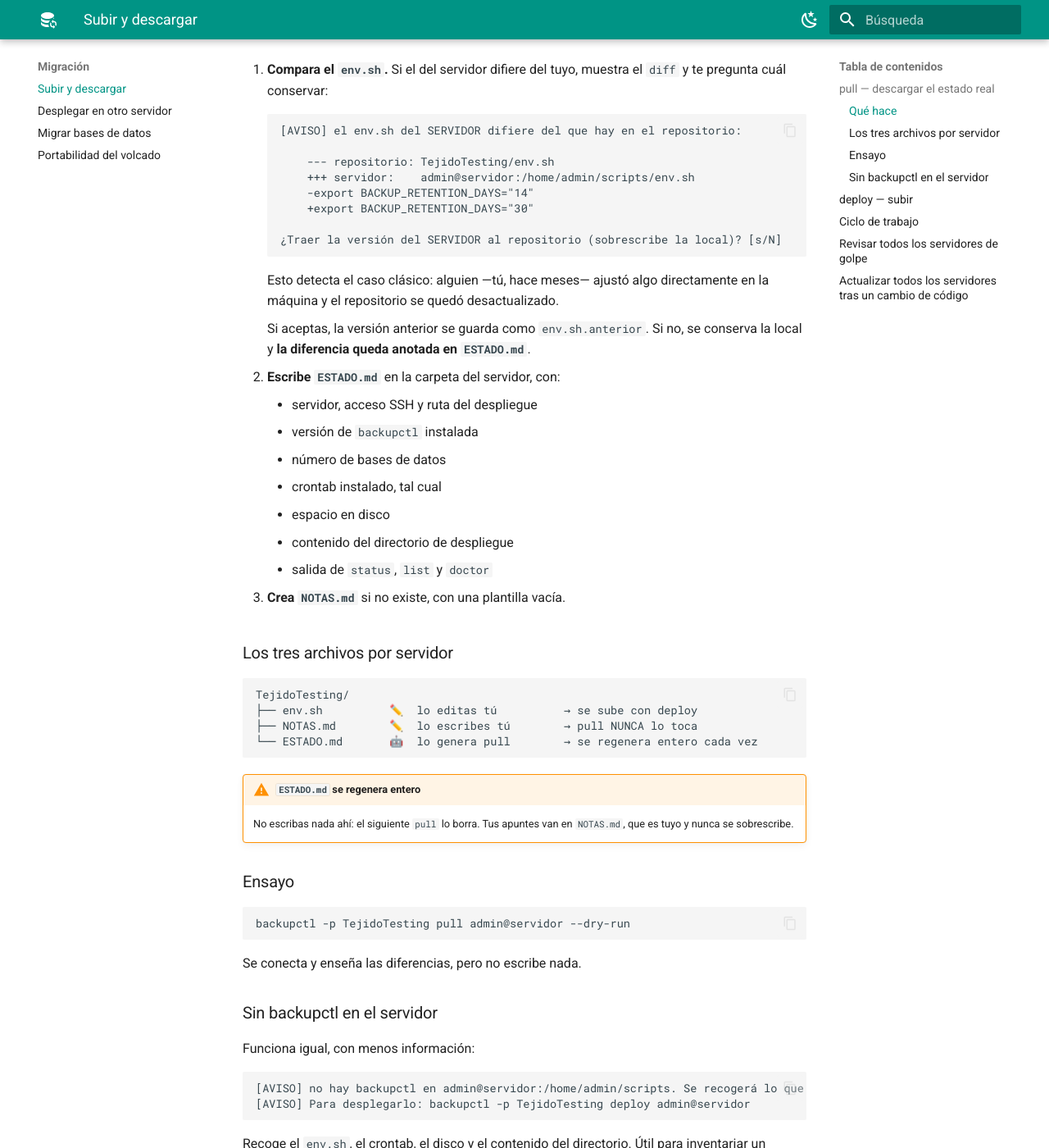
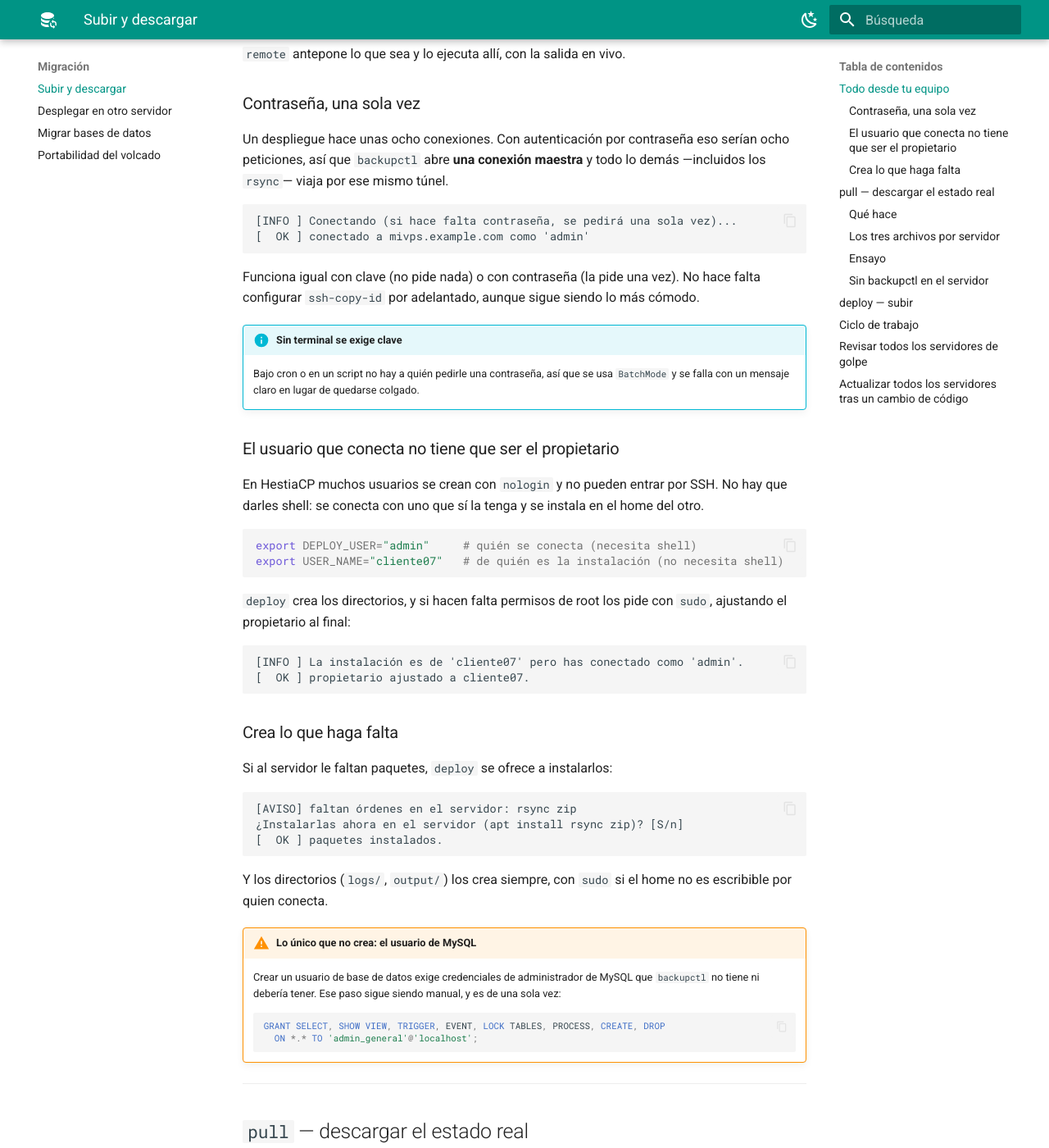
Before and after one commit to vmorantes/ServersBackupsPersonalUtility, an MkDocs documentation site: the page built from docs/migracion/despliegues.md, in a window 1280 px wide and 1400 px high, scrolled down 815 px. Shown: the whole window at 82% size. Built offline with MkDocs 1.6.1 and Material for MkDocs 9.7.7, drawn with Linux system fonts in a browser that asks for light colours; some of the changed text lies outside the part shown.

Commit message:
Despliegue completo desde local: una conexión, contraseña opcional, orden remote
Tres limitaciones que hacían falso el "todo desde tu equipo".

Un despliegue abre unas ocho conexiones SSH. Con autenticación por contraseña
eso eran ocho peticiones de contraseña, así que en la práctica obligaba a
configurar claves. Ahora se usa multiplexión de OpenSSH: una conexión maestra
donde se autentica UNA vez, y el resto de órdenes y los rsync viajan por ese
túnel. Funciona igual con clave (no pide nada) o con contraseña (la pide una
vez). Sin terminal se mantiene BatchMode, porque no hay a quién preguntarle.
De paso es más rápido: no hay handshake por orden.

Se exigía que el usuario propietario tuviera shell, cosa que en HestiaCP obliga
a cambiarle el acceso. Ya no: DEPLOY_USER es quien se conecta y USER_NAME de
quién es la instalación. Se puede entrar como admin e instalar en el home de un
usuario con nologin; deploy crea los directorios, con sudo si el home no es
escribible, y ajusta el propietario al final.

Faltaba poder operar el servidor sin abrir SSH a mano. Nueva orden `remote`:
antepone cualquier orden y la ejecuta allí con la salida en vivo. Las que
necesitan root en el destino (restic, cron --install/--remove) se detectan y se
lanzan con sudo solas.

deploy además ofrece instalar los paquetes que falten en lugar de limitarse a
informar. Lo único que sigue siendo manual es el usuario de MySQL, que exige
credenciales de administrador que backupctl no tiene ni debería tener.

Nota: la multiplexión no se ha podido probar contra un servidor SSH real —esta
máquina no tiene uno—, solo los caminos de código.

Co-Authored-By: Claude Opus 5 (1M context) <noreply@anthropic.com>

````diff
--- a/docs/migracion/despliegues.md
+++ b/docs/migracion/despliegues.md
@@ -12,8 +12,85 @@ graph LR
 |---|---|---|
 | `deploy` | repo → servidor | `bin/`, `lib/` y el `env.sh` del perfil |
 | `pull` | servidor → repo | El `env.sh` real y una foto del estado (`ESTADO.md`) |
+| `remote` | — | Ejecuta cualquier orden **en** el servidor, desde tu equipo |
 
-Ninguna de las dos toca los respaldos ni los logs del servidor.
+Ninguna toca los respaldos ni los logs del servidor.
+
+## Todo desde tu equipo
+
+No hace falta abrir una sesión SSH ni recordar rutas:
+
+```bash
+backupctl -p MiVPS remote status
+backupctl -p MiVPS remote backup
+backupctl -p MiVPS remote verify --restore-test tienda --with-data
+backupctl -p MiVPS remote cron --install       # detecta que necesita sudo
+backupctl -p MiVPS remote logs --errors
+```
+
+`remote` antepone lo que sea y lo ejecuta allí, con la salida en vivo.
+
+### Contraseña, una sola vez
+
+Un despliegue hace unas ocho conexiones. Con autenticación por contraseña eso
+serían ocho peticiones, así que `backupctl` abre **una conexión maestra** y todo
+lo demás —incluidos los `rsync`— viaja por ese mismo túnel.
+
+```
+[INFO ] Conectando (si hace falta contraseña, se pedirá una sola vez)...
+[  OK ] conectado a mivps.example.com como 'admin'
+```
+
+Funciona igual con clave (no pide nada) o con contraseña (la pide una vez). No
+hace falta configurar `ssh-copy-id` por adelantado, aunque sigue siendo lo más
+cómodo.
+
+!!! info "Sin terminal se exige clave"
+    Bajo cron o en un script no hay a quién pedirle una contraseña, así que se
+    usa `BatchMode` y se falla con un mensaje claro en lugar de quedarse
+    colgado.
+
+### El usuario que conecta no tiene que ser el propietario
+
+En HestiaCP muchos usuarios se crean con `nologin` y no pueden entrar por SSH.
+No hay que darles shell: se conecta con uno que sí la tenga y se instala en el
+home del otro.
+
+```bash
+export DEPLOY_USER="admin"     # quién se conecta (necesita shell)
+export USER_NAME="cliente07"   # de quién es la instalación (no necesita shell)
+```
+
+`deploy` crea los directorios, y si hacen falta permisos de root los pide con
+`sudo`, ajustando el propietario al final:
+
+```
+[INFO ] La instalación es de 'cliente07' pero has conectado como 'admin'.
+[  OK ] propietario ajustado a cliente07.
+```
+
+### Crea lo que haga falta
+
+Si al servidor le faltan paquetes, `deploy` se ofrece a instalarlos:
+
+```
+[AVISO] faltan órdenes en el servidor: rsync zip
+¿Instalarlas ahora en el servidor (apt install rsync zip)? [S/n]
+[  OK ] paquetes instalados.
+```
+
+Y los directorios (`logs/`, `output/`) los crea siempre, con `sudo` si el home
+no es escribible por quien conecta.
+
+!!! warning "Lo único que no crea: el usuario de MySQL"
+    Crear un usuario de base de datos exige credenciales de administrador de
+    MySQL que `backupctl` no tiene ni debería tener. Ese paso sigue siendo
+    manual, y es de una sola vez:
+
+    ```sql
+    GRANT SELECT, SHOW VIEW, TRIGGER, EVENT, LOCK TABLES, PROCESS, CREATE, DROP
+      ON *.* TO 'admin_general'@'localhost';
+    ```
 
 ---
 
--- a/docs/todo-de-una-vez.md
+++ b/docs/todo-de-una-vez.md
@@ -44,25 +44,32 @@ backupctl -p MiVPS config --check
 Tres cosas, y solo tres.
 
 ```bash
-# 1. Acceso SSH por clave
-ssh-copy-id admin@mivps.example.com
-ssh admin@mivps.example.com 'hostname'    # debe entrar y darte una shell
+# 1. Un usuario con acceso SSH. Vale contraseña; no hace falta clave.
+ssh admin@mivps.example.com 'hostname'
 ```
 
+!!! tip "Con clave es más cómodo, pero no obligatorio"
+    `backupctl` abre una conexión maestra y pide la contraseña **una sola vez**
+    para todo el despliegue. Si prefieres no escribirla nunca:
+    `ssh-copy-id admin@mivps.example.com`
+
 !!! warning "Si entra y cierra al instante"
-    Los usuarios de HestiaCP se crean a menudo con `nologin`. Actívalo en el
-    panel (**Usuarios → SSH Access → bash**) o:
+    Ese usuario tiene `nologin`, habitual en HestiaCP. **No hace falta darle
+    shell**: conéctate con uno que sí la tenga (`admin` o `root`) y pon en
+    `env.sh`:
 
     ```bash
-    sudo v-change-user-shell admin bash
+    export DEPLOY_USER="admin"      # quién se conecta
+    export USER_NAME="cliente07"    # de quién es la instalación
     ```
 
+    `deploy` ajusta el propietario al final.
+
 ```bash
-# 2. Paquetes que faltan en una instalación mínima
-ssh admin@mivps.example.com 'sudo apt update && sudo apt install -y zip unzip rsync'
+# 2. Paquetes: NO hace falta hacerlo a mano.
+#    deploy detecta lo que falta y se ofrece a instalarlo.
 
-# 3. Usuario de MySQL con permisos (omítelo si ya lo tenías)
-ssh admin@mivps.example.com
+# 3. Usuario de MySQL con permisos (esto sí es manual, una sola vez)
 ```
 
 ```sql
@@ -107,30 +114,26 @@ servidor.
 
 ---
 
-## Parte 4 · Comprobar en el VPS (5 min)
+## Parte 4 · Comprobar (5 min)
 
-```bash
-ssh admin@mivps.example.com
-cd /home/admin/scripts
-```
+**Sin salir de tu equipo.** `remote` ejecuta la orden en el servidor:
 
 ```bash
 # 🛡️ Diagnóstico. No escribe nada. Debe salir SIN fallos (✗)
-./bin/backupctl doctor
+backupctl -p MiVPS remote doctor
 
 # El primer respaldo
-./bin/backupctl backup
-echo "código: $?"           # 0 = correcto
+backupctl -p MiVPS remote backup
 
 # 🛡️ Verificarlo
-./bin/backupctl verify
+backupctl -p MiVPS remote verify
 ```
 
 Y la prueba que de verdad importa. Elige una base de datos cualquiera:
 
 ```bash
-./bin/backupctl list --databases | head
-./bin/backupctl verify --restore-test <una_base_de_datos> --with-data
+backupctl -p MiVPS remote list --databases | head
+backupctl -p MiVPS remote verify --restore-test <una_bd> --with-data
 ```
 
 !!! danger "No sigas si este paso falla"
@@ -145,16 +148,12 @@ Primero los avisos, porque sin ellos un fallo pasa inadvertido.
 
 Crea un check gratuito en [healthchecks.io](https://healthchecks.io) y:
 
-```bash
-./bin/backupctl config --edit
-```
+Edítalo en tu equipo y súbelo:
 
 ```bash
-export HEALTHCHECK_URL="https://hc-ping.com/tu-uuid"
-```
-
-```bash
-./bin/backupctl notify-test      # comprueba que llega
+backupctl -p MiVPS config --edit     # export HEALTHCHECK_URL="https://hc-ping.com/tu-uuid"
+backupctl -p MiVPS deploy            # subir el cambio
+backupctl -p MiVPS remote notify-test
 ```
 
 !!! tip "Por qué un healthcheck y no un correo"
@@ -165,10 +164,10 @@ Ahora la programación:
 
 ```bash
 # 🛡️ Ver qué propone, sin instalar
-./bin/backupctl cron --show
+backupctl -p MiVPS remote cron --show
 
-# Instalar
-sudo ./bin/backupctl cron --install
+# Instalar (detecta que necesita sudo y lo usa)
+backupctl -p MiVPS remote cron --install
 ```
 
 !!! info "En HestiaCP hace falta `sudo`, y es importante"
````
Also changed, not shown: docs/referencia/ordenes.md (+21 -0 lines), 5 other files.
